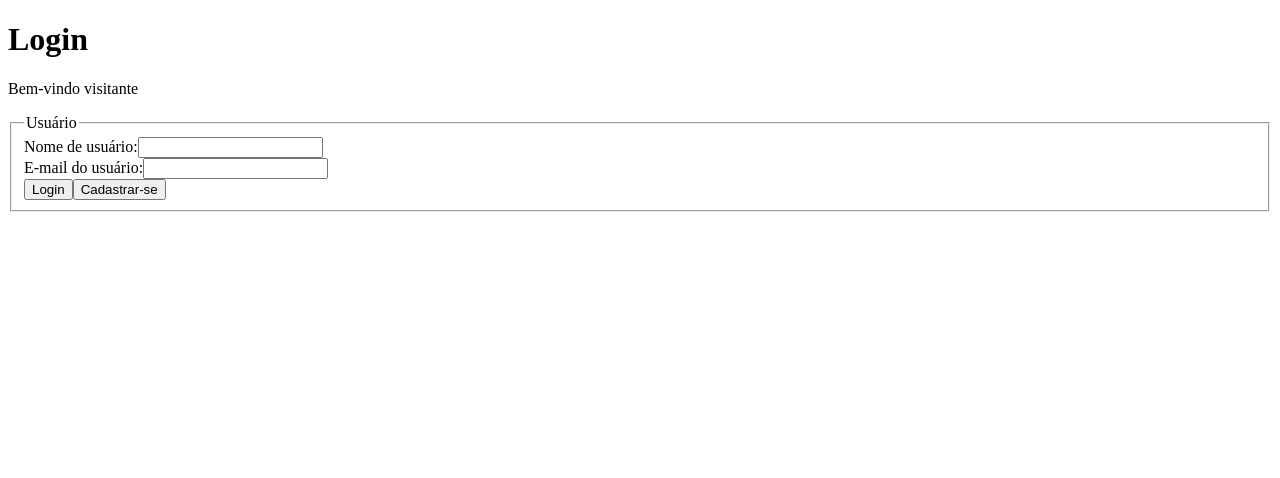
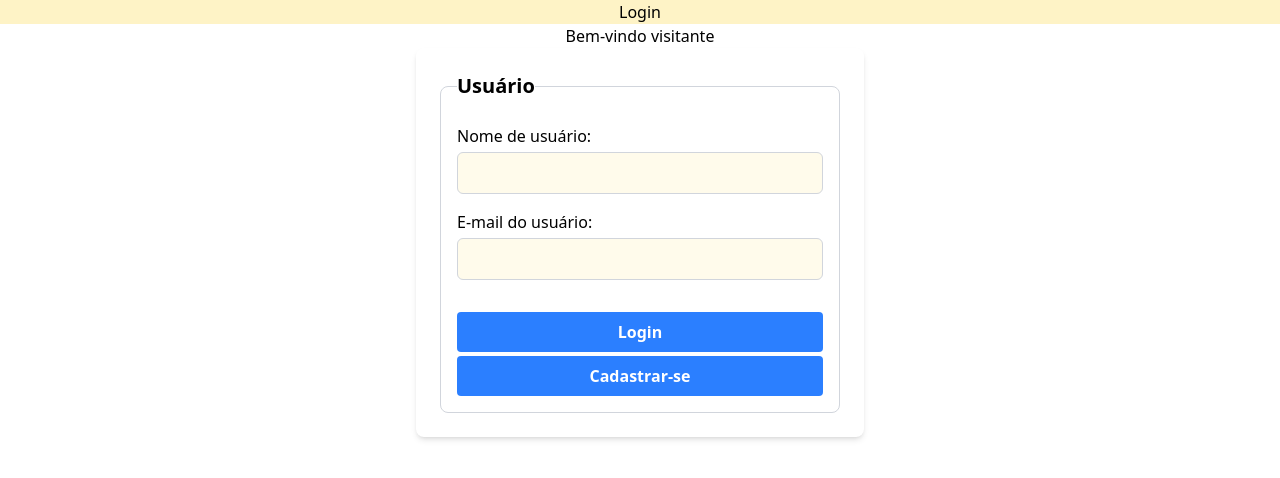
Before and after one commit to Grupo-jag-Fiap/cp5-front-access-control, a React (Vite) app in the folder access-control-cp/: page / in a window 1280 px wide. Shown: the top 478 px of the page. Built offline with nearby package versions, Linux system fonts and the light colour scheme.

Commit message:
chore: adicionando estilos globais com tailwind e configura frmEditarUsuario

```diff
--- /dev/null
+++ b/access-control-cp/src/globals.css
@@ -0,0 +1,42 @@
+@import "tailwindcss";
+
+:root {
+  scroll-behavior: smooth;
+}
+
+@layer {
+  .frmEditarUsuario {
+    @apply max-w-md mx-auto p-6 bg-white rounded-lg shadow-md space-y-4;
+
+    & fieldset {
+      @apply flex flex-col gap-4 border border-gray-300 p-4 rounded-lg;
+
+      & legend {
+        @apply text-xl font-semibold mb-2;
+      }
+
+      & div {
+        @apply flex flex-col gap-1;
+
+        & label {
+          @apply font-medium;
+        }
+
+        & input, select, textarea {
+          @apply border border-gray-300 rounded-md p-2 focus:outline-none focus:ring-2 focus:ring-blue-400;
+        }
+      }
+
+      & button {
+        @apply w-full py-2 px-4 bg-blue-500 text-white font-bold rounded hover:bg-blue-600 transition-colors;
+      }
+
+      & .logout-btn {
+        @apply w-full py-2 px-4 bg-red-500 text-white font-bold rounded hover:bg-red-600 transition-colors;
+      }
+    }
+  }
+
+
+
+}
--- a/access-control-cp/src/main.tsx
+++ b/access-control-cp/src/main.tsx
@@ -4,6 +4,7 @@ import App from './App.tsx'
 import { createBrowserRouter, RouterProvider } from 'react-router-dom'
 import Error from './Error/index.tsx'
 import Login from './Login/index.tsx'
+import './globals.css'
 
 const router = createBrowserRouter([{
   path:"/", element:<App/>, errorElement:<Error/>, children:[
```
